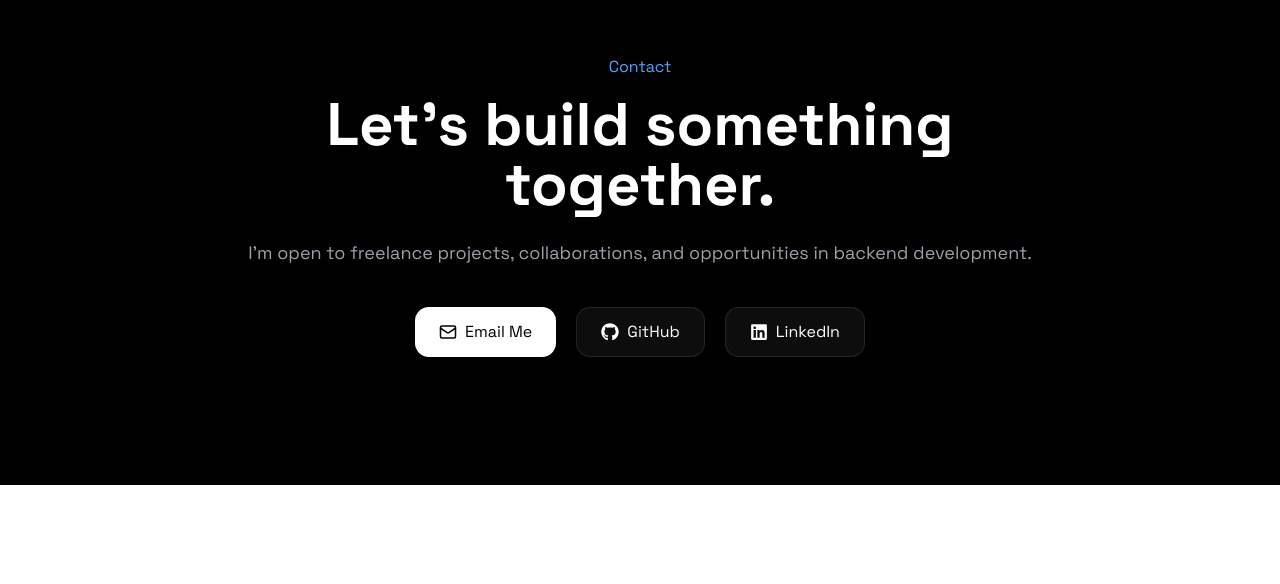
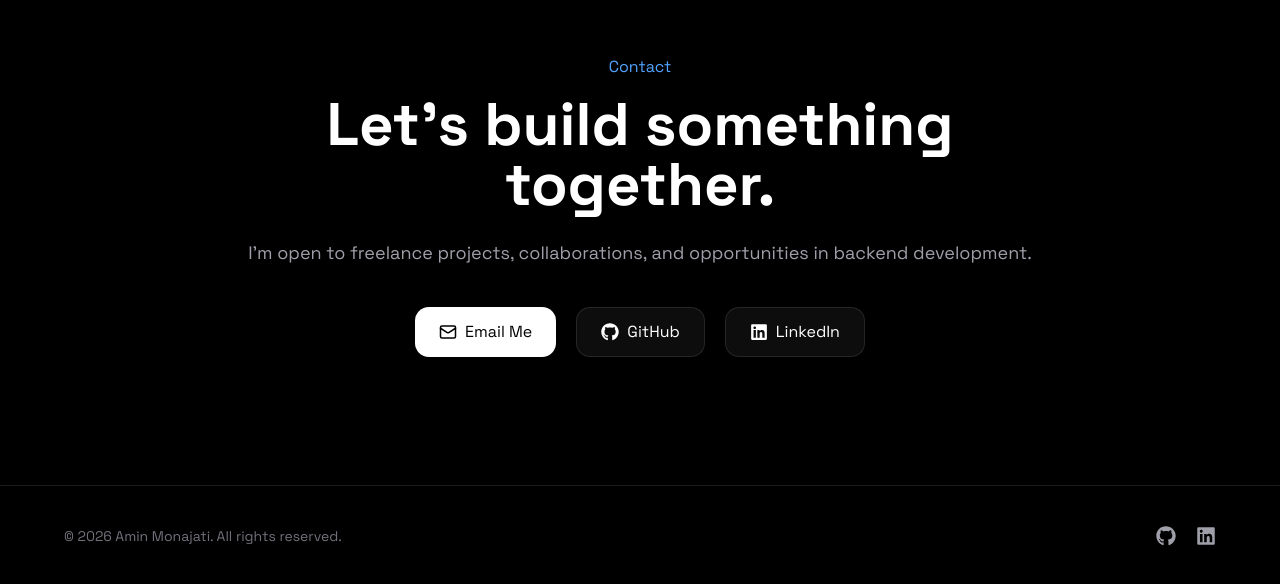
Before and after one commit to MRAmin0/portfolio, a Next.js app: page / in a window 1280 px wide. Shown: the part 3109-3693 px from the top of the page. Before the commit the page ends 3594 px from the top, so only its background shows below. Built offline with nearby package versions, Linux system fonts and the light colour scheme.

Commit message:
Add footer component and update metadata in layout

```diff
--- a/src/app/layout.tsx
+++ b/src/app/layout.tsx
@@ -13,9 +13,36 @@ const jetbrainsMono = JetBrains_Mono({
 });
 
 export const metadata: Metadata = {
+  metadataBase: new URL("https://mramin0.github.io"),
+
   title: "Amin Monajati | Python Backend Developer",
   description:
-    "Python Backend Developer building APIs, automation tools and scalable software solutions.",
+    "Amin Monajati is a Python Backend Developer building REST APIs, automation tools, and scalable software solutions.",
+
+  keywords: [
+    "Python Developer",
+    "Backend Developer",
+    "Django Developer",
+    "FastAPI Developer",
+    "REST API",
+    "Software Engineer",
+  ],
+
+  authors: [
+    {
+      name: "Amin Monajati",
+    },
+  ],
+
+  openGraph: {
+    title: "Amin Monajati | Python Backend Developer",
+    description:
+      "Building backend systems, APIs, and automation tools with Python.",
+    url: "https://mramin0.github.io",
+    siteName: "Amin Monajati Portfolio",
+    locale: "en_US",
+    type: "website",
+  },
 };
 
 export default function RootLayout({
--- a/src/app/page.tsx
+++ b/src/app/page.tsx
@@ -4,6 +4,7 @@ import About from "@/components/about/About";
 import Projects from "@/components/projects/Projects";
 import Skills from "@/components/skills/Skills";
 import Contact from "@/components/contact/Contact";
+import Footer from "@/components/footer/Footer";
 
 export default function Home() {
   return (
@@ -14,6 +15,7 @@ export default function Home() {
       <Projects />
       <Skills />
       <Contact />
+      <Footer />
     </main>
   );
 }
--- /dev/null
+++ b/src/components/footer/Footer.tsx
@@ -0,0 +1,52 @@
+"use client";
+
+import { FaGithub, FaLinkedin } from "react-icons/fa";
+
+export default function Footer() {
+  return (
+    <footer className="border-t border-white/10 py-10 px-6">
+      <div
+        className="
+        max-w-6xl
+        mx-auto
+        flex
+        flex-col
+        md:flex-row
+        items-center
+        justify-between
+        gap-6
+      "
+      >
+        <p className="text-zinc-500 text-sm">
+          © {new Date().getFullYear()} Amin Monajati. All rights reserved.
+        </p>
+
+        <div className="flex items-center gap-5">
+          <a
+            href="https://github.com/MRAmin0"
+            target="_blank"
+            className="
+              text-zinc-400
+              hover:text-white
+              transition
+            "
+          >
+            <FaGithub size={20} />
+          </a>
+
+          <a
+            href="https://www.linkedin.com/in/amin-monajati/"
+            target="_blank"
+            className="
+              text-zinc-400
+              hover:text-white
+              transition
+            "
+          >
+            <FaLinkedin size={20} />
+          </a>
+        </div>
+      </div>
+    </footer>
+  );
+}
```
